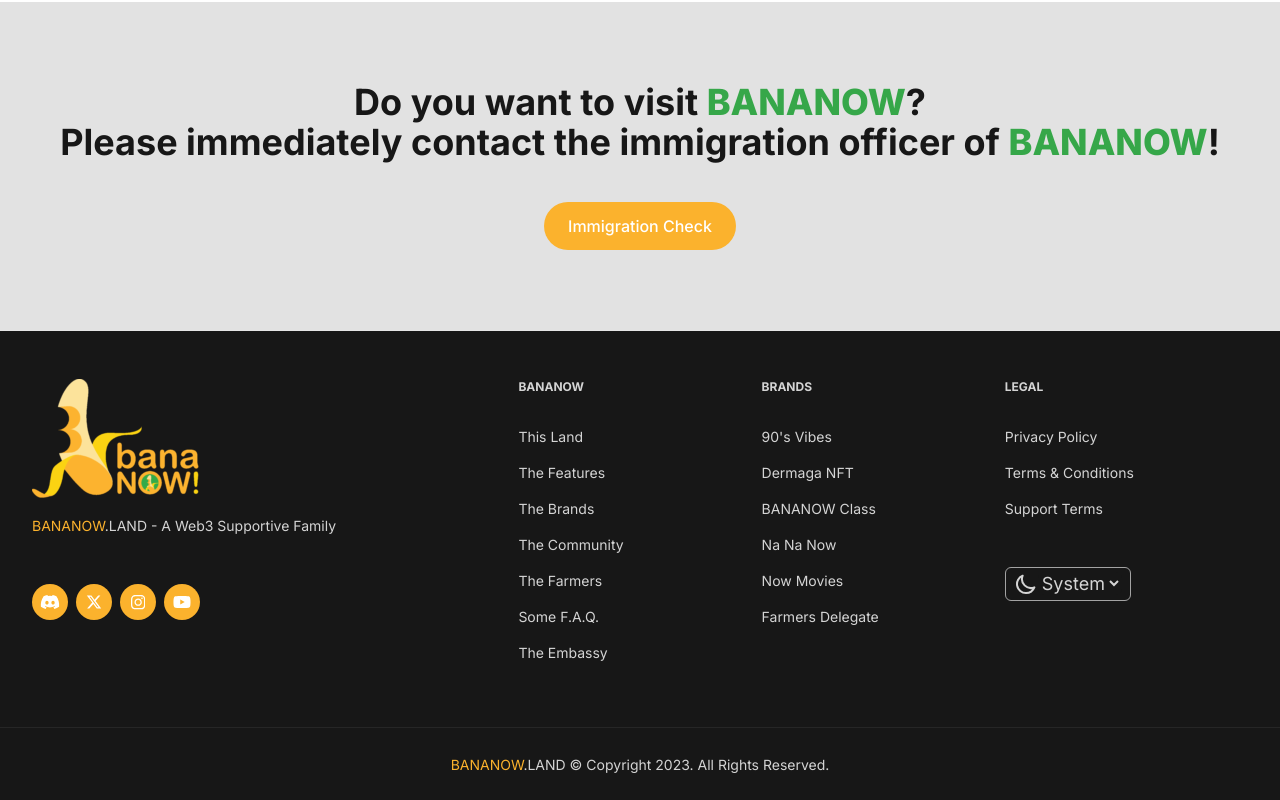
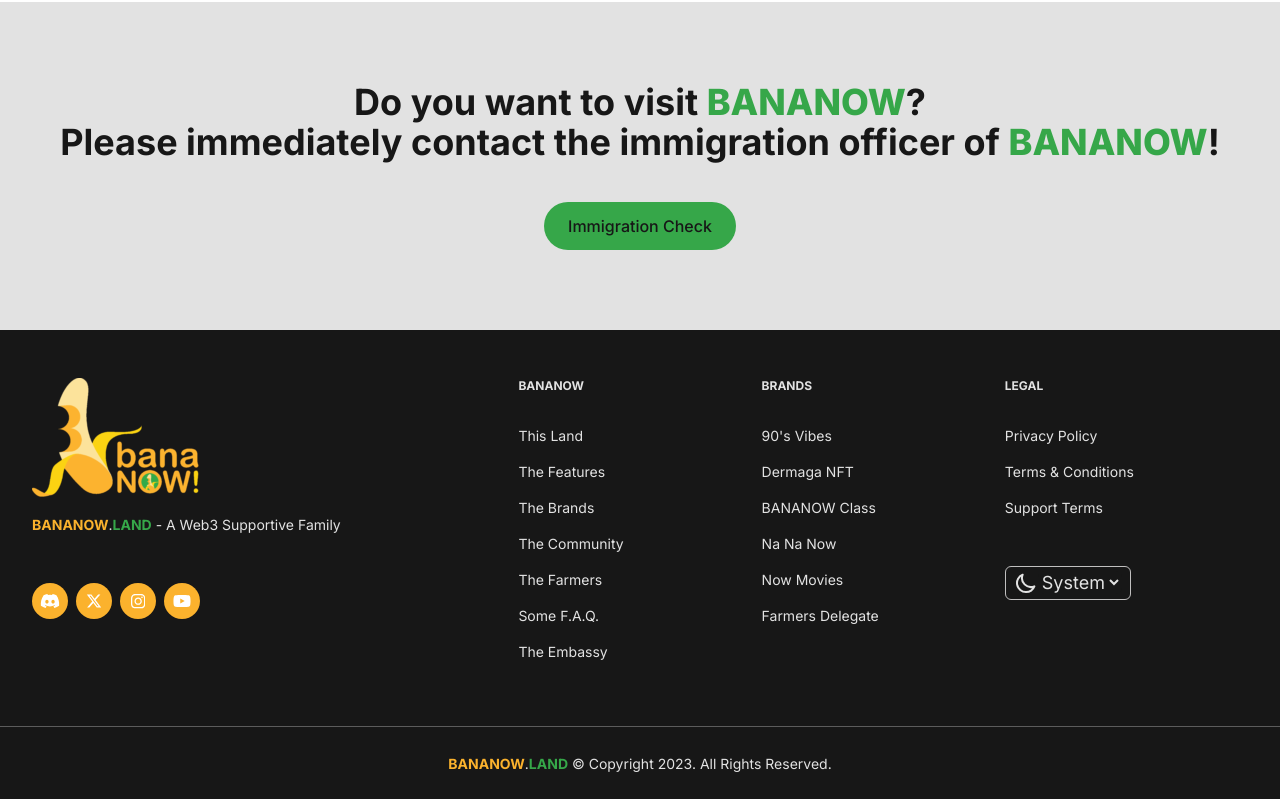
Before and after one commit to myreceiptt/bananow.land, a Next.js app: page / in a window 1280 px wide. Shown: the part 6115-6915 px from the top of the page. Built offline with nearby package versions, Linux system fonts and the light colour scheme; no server answers.

Commit message:
Mewarnai is Done! Sisa Bagian Embassy.

```diff
--- a/src/components/Footer.tsx
+++ b/src/components/Footer.tsx
@@ -125,7 +125,7 @@ export default function Footer() {
   );
 
   return (
-    <footer className="bg-neutral-900 text-neutral-300 dark:text-neutral-400 border-t border-neutral-200 dark:border-neutral-700">
+    <footer className="bg-neutral-900 text-white-now">
       <div className="mx-auto max-w-7xl px-4 sm:px-6 lg:px-8 pt-12 pb-12 grid grid-cols-2 sm:grid-cols-3 md:grid-cols-3 lg:grid-cols-5">
         <div className="col-span-2 sm:col-span-3 md:col-span-3 lg:col-span-2 2xl:col-span-2">
           <Link onClick={sound0Click} href="/">
@@ -149,7 +149,7 @@ export default function Footer() {
           </Link>
 
           <p className="md:text-sm pt-4 w-auto sm:w-6/12 md:w-6/12 lg:w-8/12">
-            <span className="text-yellow-now">BANANOW</span>.LAND - A Web3 Supportive Family
+            <span className="text-yellow-now font-bold">BANANOW</span>.<span className="text-green-now font-bold">LAND</span> - A Web3 Supportive Family
           </p>
 
           <div className="flex gap-2 pt-6 sm:pt-6 md:pt-6 lg:pt-12 max-w-[300px]">
@@ -164,7 +164,7 @@ export default function Footer() {
                   stop();
                 }}
                 onClick={sound2Click} key={red.name} href={red.href} title={red.title} target="_blank">
-                <div className="w-9 h-9 p-2 text-white bg-yellow-now hover:opacity-75 rounded-full flex items-center justify-center">
+                <div className="w-9 h-9 p-2 text-white bg-yellow-now hover:text-neutral-900 hover:bg-green-now rounded-full flex items-center justify-center">
                   {red.icon}
                 </div>
               </Link>
@@ -181,7 +181,7 @@ export default function Footer() {
               onClick={sound1Click}
               key={item.name}
               href={item.href}
-              className="hover:text-yellow-now md:text-sm my-4 grid"
+              className="hover:text-yellow-now hover:underline md:text-sm my-4 grid"
             >
               {item.name}
             </Link>
@@ -197,7 +197,7 @@ export default function Footer() {
               onClick={sound1Click}
               key={item.name}
               href={item.href}
-              className="hover:text-yellow-now md:text-sm my-4 grid"
+              className="hover:text-yellow-now hover:underline md:text-sm my-4 grid"
             >
               {item.name}
             </Link>
@@ -213,7 +213,7 @@ export default function Footer() {
               onClick={sound1Click}
               key={item.name}
               href={item.href}
-              className="hover:text-yellow-now md:text-sm my-4 grid"
+              className="hover:text-yellow-now hover:underline md:text-sm my-4 grid"
             >
               {item.name}
             </Link>
@@ -224,13 +224,13 @@ export default function Footer() {
         </div>
       </div>
 
-      <div className="mx-auto max-w-7xl px-2 sm:px-6 lg:px-8 p-6 text-center border-t border-neutral-800">
+      <div className="mx-auto max-w-7xl px-2 sm:px-6 lg:px-8 p-6 text-center border-t border-dark-now">
         <Link
           onClick={sound0Click}
           href="/"
-          className="text-neutral-300 dark:text-neutral-400 text-sm hover:text-yellow-now dark:hover:text-yellow-now transition duration-300"
+          className="text-white-now text-sm hover:text-yellow-now"
         >
-          <span className="text-yellow-now">BANANOW</span>.LAND &copy; Copyright {new Date().getFullYear()}. All Rights Reserved.
+          <span className="text-yellow-now font-bold">BANANOW</span>.<span className="text-green-now font-bold">LAND</span> &copy; Copyright {new Date().getFullYear()}. All Rights Reserved.
         </Link>
       </div>
     </footer>
--- a/src/components/Prefooter.tsx
+++ b/src/components/Prefooter.tsx
@@ -21,7 +21,7 @@ export default function Prefooter() {
 
       <div className="text-center pb-20">
         <Link onClick={sound2Click} href="/discord/" target="_blank">
-          <button className="bg-yellow-now text-white rounded-full px-6 p-3 font-medium dark:hover:bg-white hover:bg-black hover:text-white dark:hover:text-black">
+          <button className="bg-green-now dark:bg-yellow-now text-neutral-900 dark:text-white rounded-full px-6 p-3 font-medium dark:hover:bg-white-now hover:bg-dark-now hover:text-white dark:hover:text-neutral-900">
             Immigration Check
           </button>
         </Link>
--- a/src/components/ThemeSwitchOption.tsx
+++ b/src/components/ThemeSwitchOption.tsx
@@ -35,13 +35,13 @@ const ThemeSwitchOption = () => {
     }
 
     return (
-        <div onClick={sound0Click} className="inline-flex items-center border border-neutral-400 hover:border-neutral-700 dark:border-neutral-700 dark:hover:border-neutral-400 rounded-md px-2 py-1">
+        <div onClick={sound0Click} className="inline-flex items-center border border-light-now hover:border-yellow-now rounded-md px-2 py-1">
             <svg xmlns="http://www.w3.org/2000/svg"
                 fill="none"
                 viewBox="0 0 24 24"
                 strokeWidth="1.5"
                 stroke="currentColor"
-                className="w-6 h-6 text-neutral-300 dark:text-amber-400">
+                className="w-6 h-6 text-white-now">
 
                 {theme === "dark" ? (
                     <path
```
